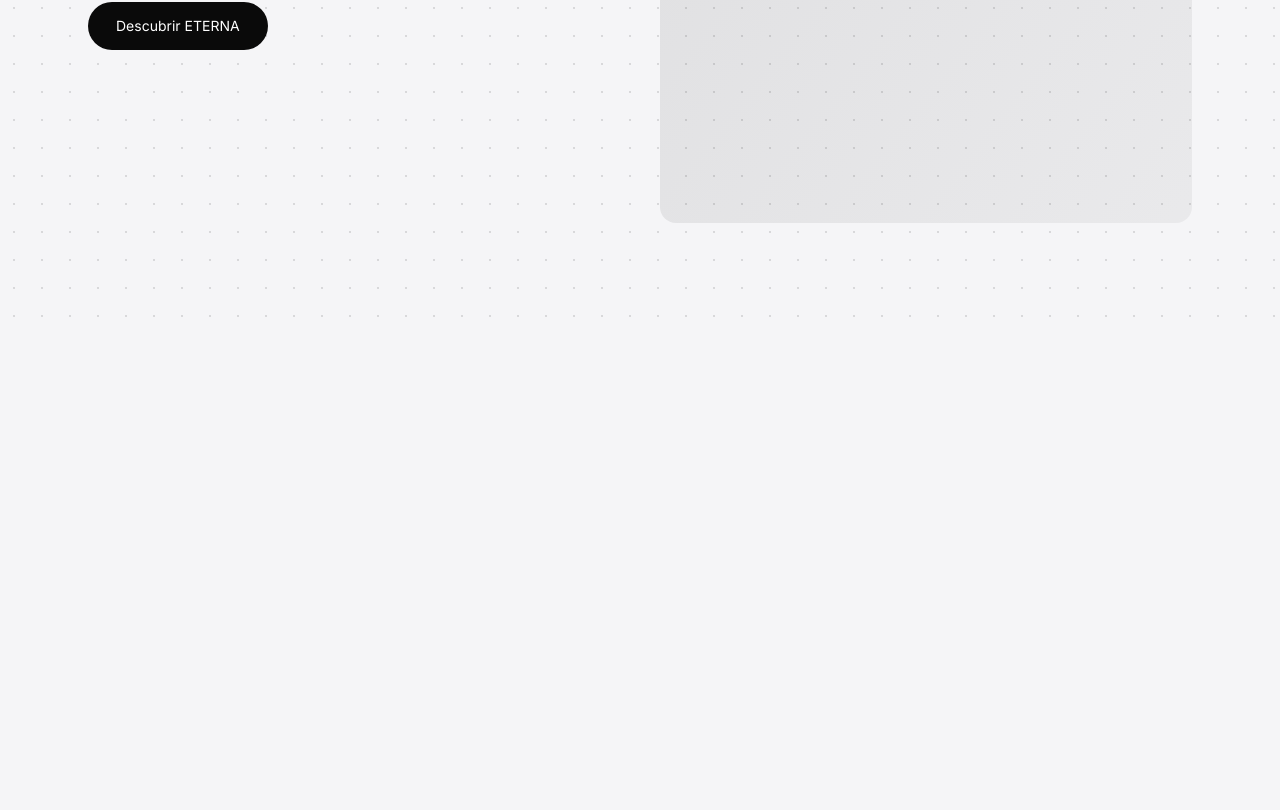
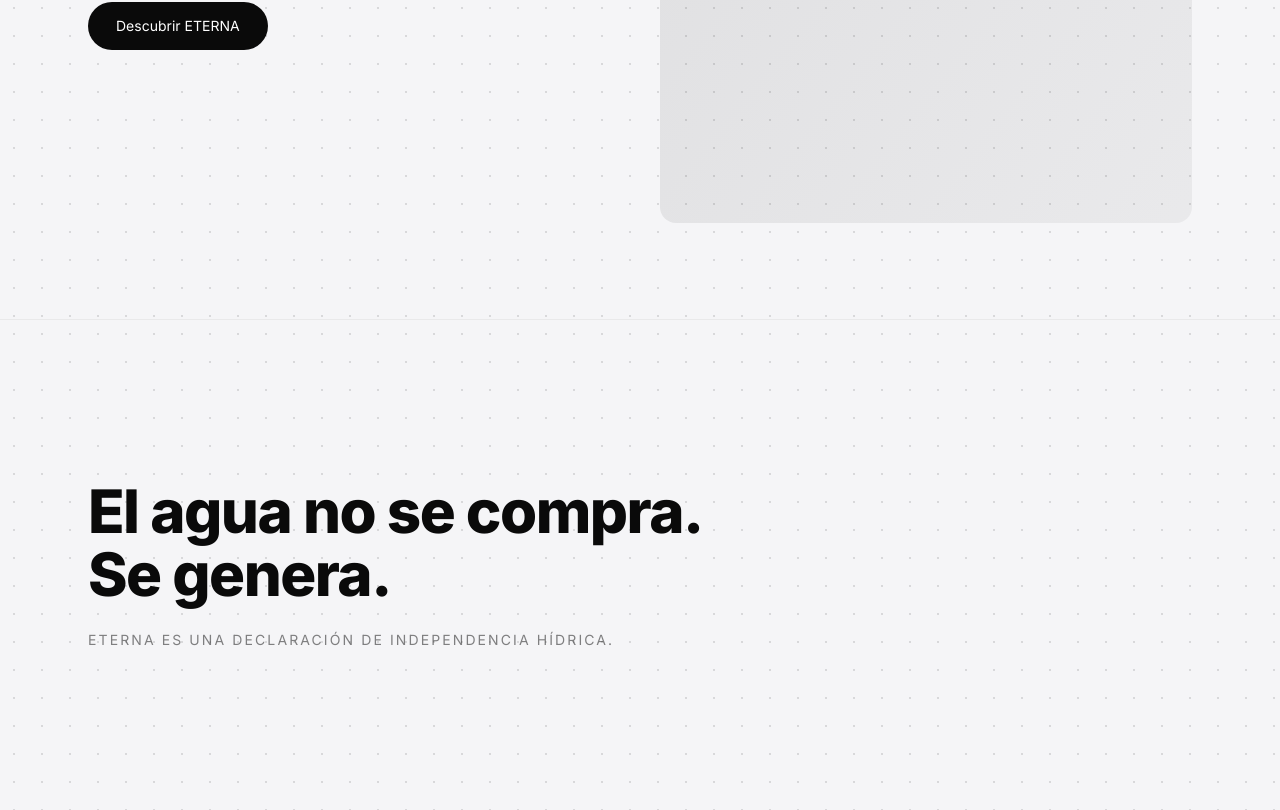
Before and after one commit to jcmme/ETERNA-water, a Next.js app in the folder eterna-landing/: page / in a window 1280 px wide. Shown: the part 603-1413 px from the top of the page. Before the commit the page ends 922 px from the top, so only its background shows below. Built offline with nearby package versions, Linux system fonts and the light colour scheme.

Commit message:
Add Manifesto section

```diff
--- a/eterna-landing/src/app/page.tsx
+++ b/eterna-landing/src/app/page.tsx
@@ -1,5 +1,6 @@
 import { Navbar } from "@/components/Navbar";
 import { HeroSection } from "@/components/HeroSection";
+import { ManifestoSection } from "@/components/ManifestoSection";
 
 export default function Home() {
   return (
@@ -7,6 +8,7 @@ export default function Home() {
       <Navbar />
       <main>
         <HeroSection />
+        <ManifestoSection />
       </main>
     </>
   );
--- /dev/null
+++ b/eterna-landing/src/components/ManifestoSection.tsx
@@ -0,0 +1,16 @@
+export function ManifestoSection() {
+  return (
+    <section className="dot-grid border-t border-ink/5">
+      <div className="mx-auto max-w-6xl px-6 py-28 md:py-40">
+        <h2 className="text-5xl font-extrabold leading-[1.05] tracking-tight md:text-6xl">
+          El agua no se compra.
+          <br />
+          Se genera.
+        </h2>
+        <p className="mt-6 max-w-xl text-sm uppercase tracking-[0.15em] text-ink/50">
+          ETERNA es una declaración de independencia hídrica.
+        </p>
+      </div>
+    </section>
+  );
+}
```
